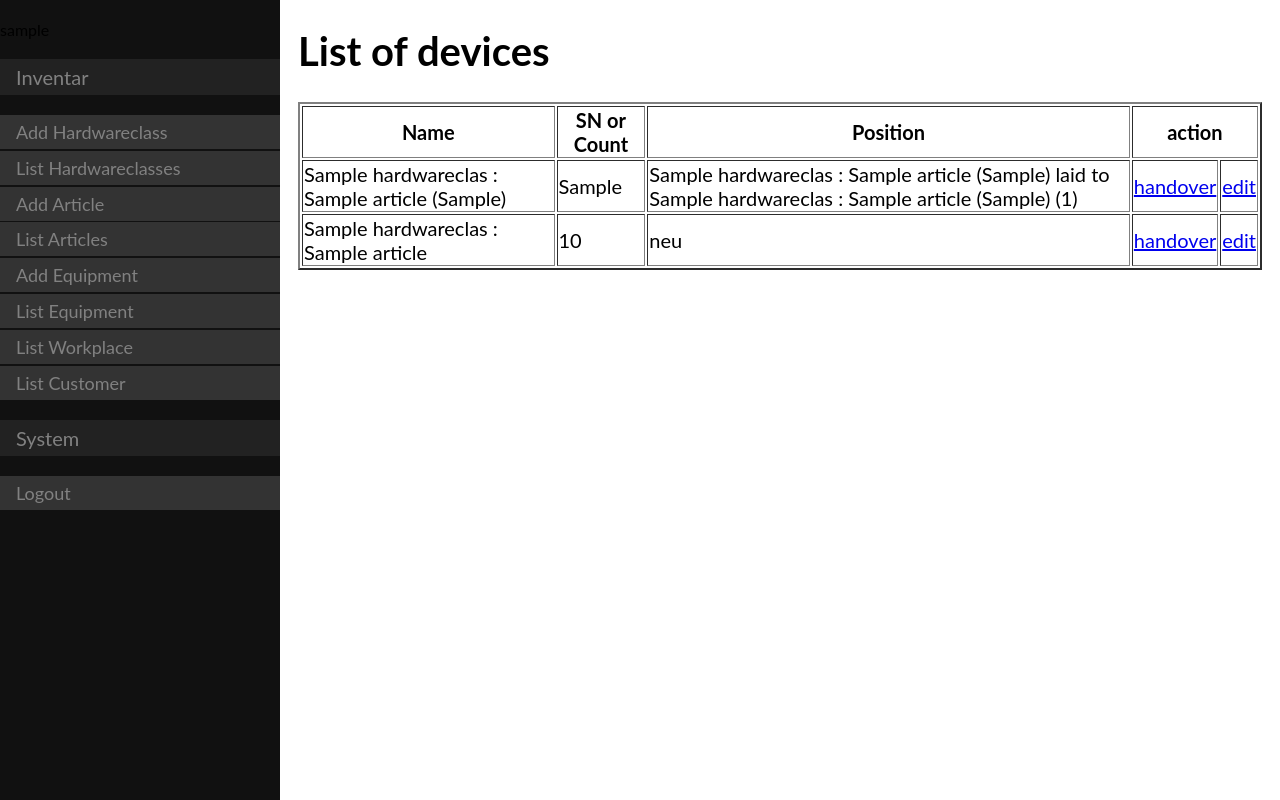
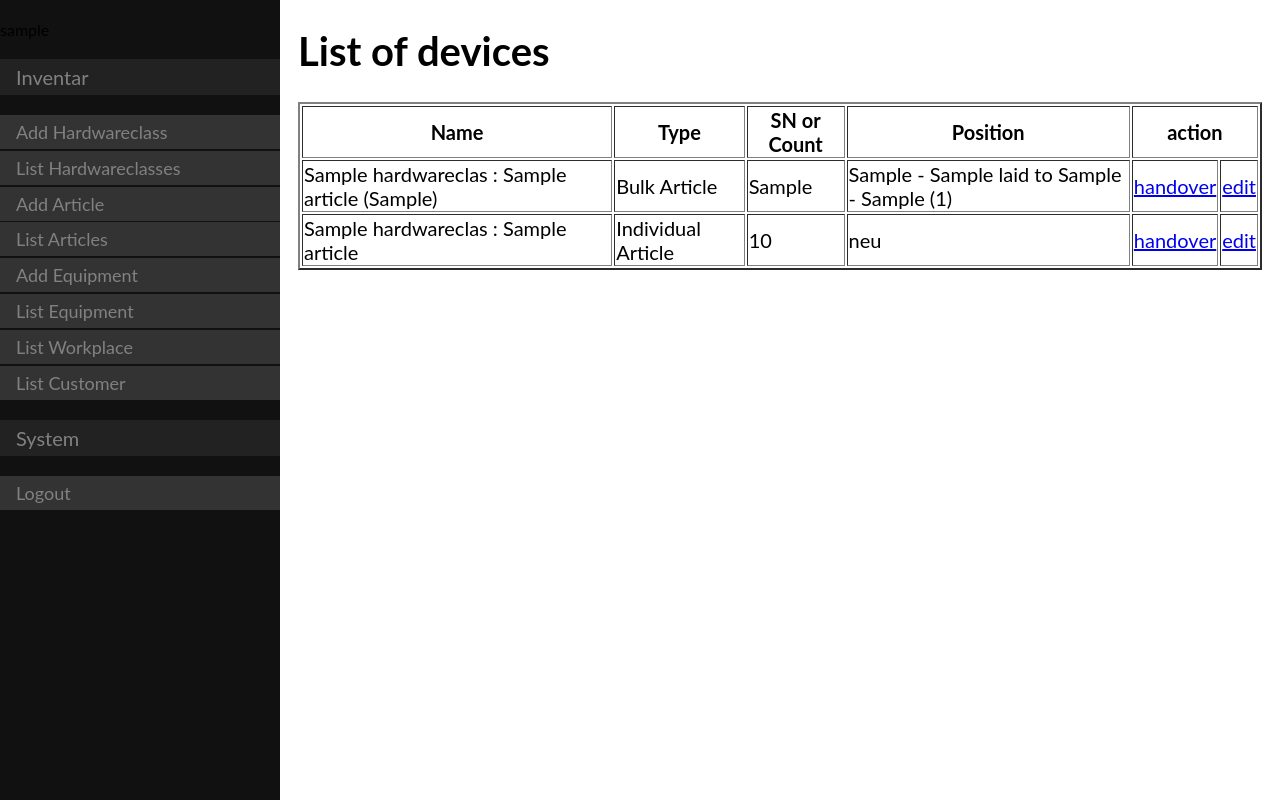
Before and after one commit to mario-spitze/companynetworkmanager, a Django app: page /inventory/listEquipment/ in a window 1280 px wide. Run offline with Django 3.2, Linux system fonts and the light colour scheme; a user stored in the database is signed in; tables that the repository leaves empty hold one stand-in row (values such as "Sample post"); data that the repository does not hold is empty.

Commit message:
close #59 and add type to equipment.

```diff
--- a/django/project/inventory/templates/inventory/listEquipment.html
+++ b/django/project/inventory/templates/inventory/listEquipment.html
@@ -6,6 +6,7 @@
 <table border="2">
     <tr>
         <th>Name</th>
+        <th>Type</th>
         <th>{% translate 'SN or Count' %}</th>
         <th>Position</th>
         <th colspan="2">{% translate 'action' %}</th>
@@ -13,7 +14,16 @@
     {% for equipment in object_list %}
     <tr>
         <td>{{ equipment}}</td>
-        <td>{{ equipment.sn }}{{ equipment.stock }}</td>
+        <td>{% if equipment.getType == "equipment" %}
+            {% translate 'Bulk Article' %}
+        {% else %}
+            {% translate 'Individual Article' %}
+        {% endif %}</td>
+        <td>{% if equipment.getType == "equipment" %}
+            {{ equipment.sn }}
+        {% else %}
+            {{ equipment.stock }}
+        {% endif %}</td>
         <td>{{ equipment.getLastUser }}</td>
         <td><a href="{% url 'inventory:createHandover' equipment.getType equipment.id %}">{% translate 'handover' %}</a></td>
         <td><a href="{% url 'inventory:updateEquipment' equipment.id %}">{% translate 'edit' %}</a></td>
```
